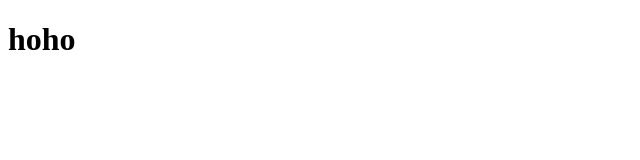
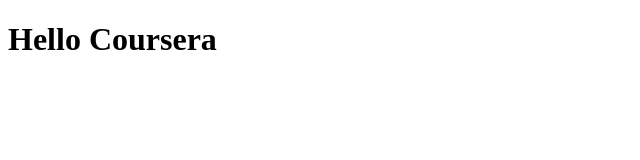
Before and after one commit to lunoi01/BasicWeb, a plain HTML site: page index.html in a window 1280 px wide. Shown: the whole page, without its empty margins (0-640 px from the left). Drawn offline with Linux system fonts and the light colour scheme.

Commit message:
GitHub Environment

```diff
--- a/index.html
+++ b/index.html
@@ -1,10 +1,10 @@
 <!DOCTYPE html>
 <html>
-    <title> Hello Semua </title>
+    <title> Hello Coursera </title>
     <head>
 
     </head>
     <body>
-        <h1>hoho</h1>
+        <h1>Hello Coursera</h1>
     </body>
 </html>
```
